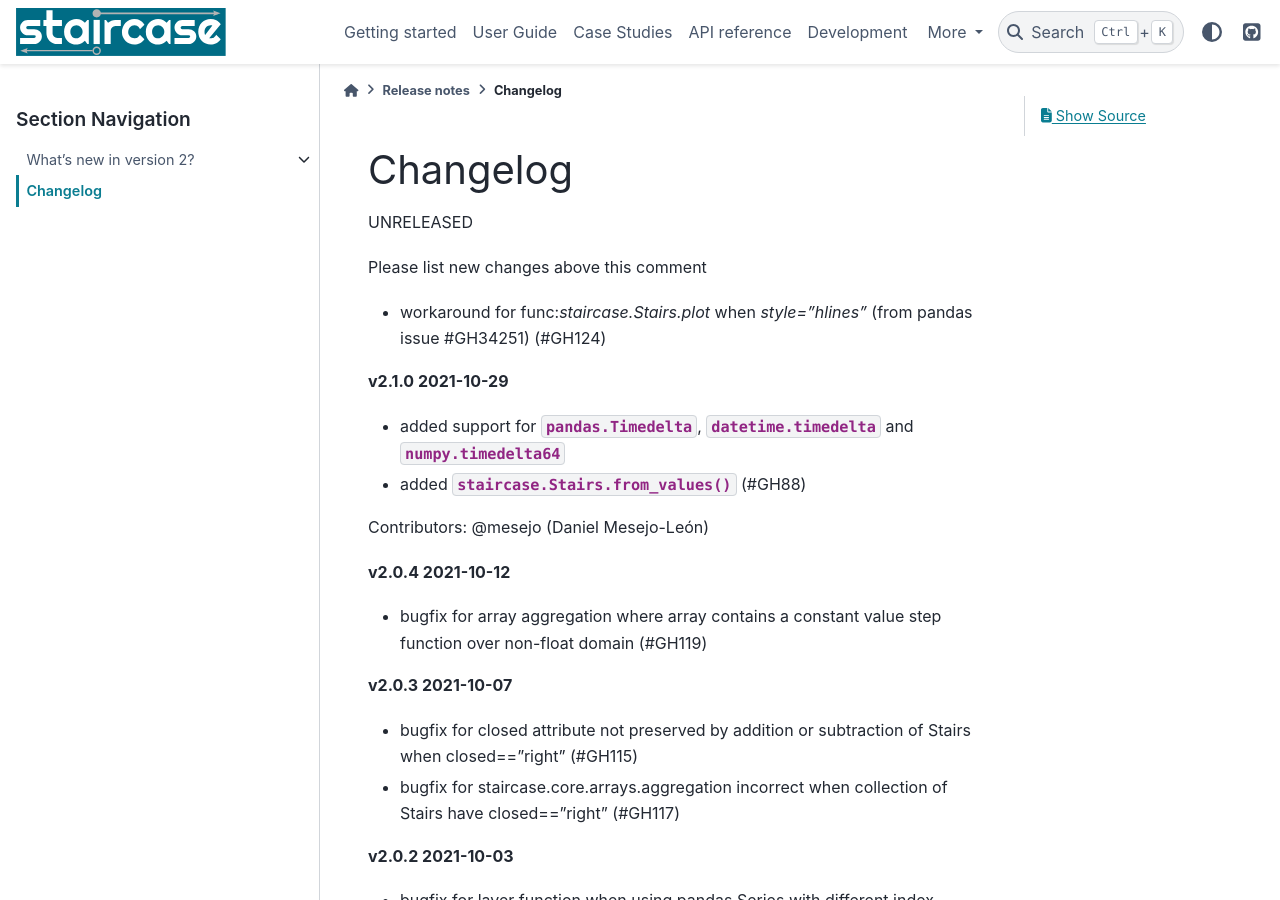
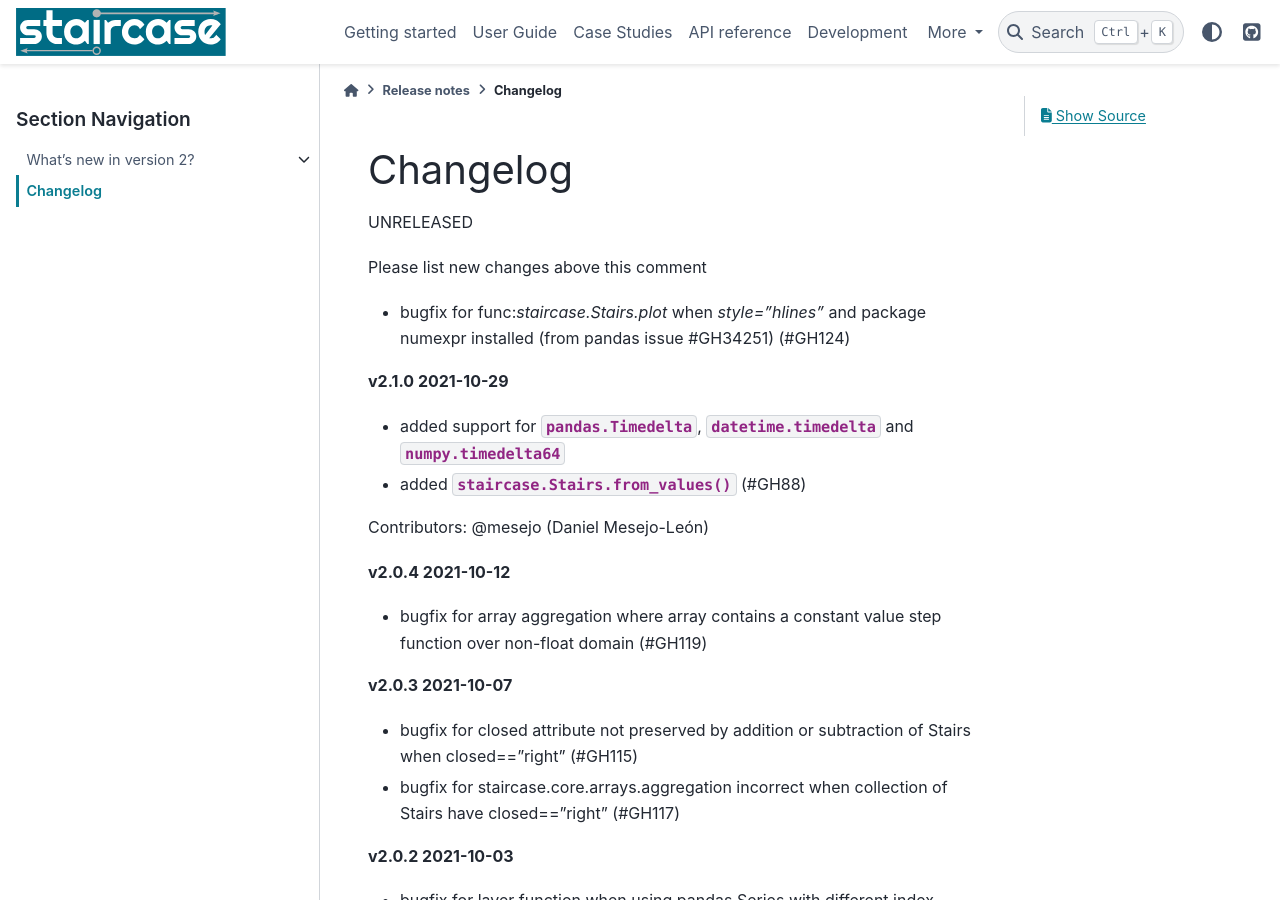
Before and after one commit to staircase-dev/staircase, a Sphinx documentation site: the page built from docs/release_notes/changelog.rst, in a window 1280 px wide and 900 px high. Built offline with Sphinx 7.4.7 and the PyData theme 0.15.4, drawn with Linux system fonts in a browser that asks for light colours; pages that are not in the unit, such as notebooks, are missing from menus.

Commit message:
changelog update

```diff
--- a/docs/release_notes/changelog.rst
+++ b/docs/release_notes/changelog.rst
@@ -10,7 +10,7 @@ UNRELEASED
 
 Please list new changes above this comment
 
-- workaround for func:`staircase.Stairs.plot` when `style="hlines"` (from pandas issue #GH34251) (#GH124)
+- bugfix for func:`staircase.Stairs.plot` when `style="hlines"` and package numexpr installed (from pandas issue #GH34251) (#GH124)
 
 
 **v2.1.0 2021-10-29**
```
